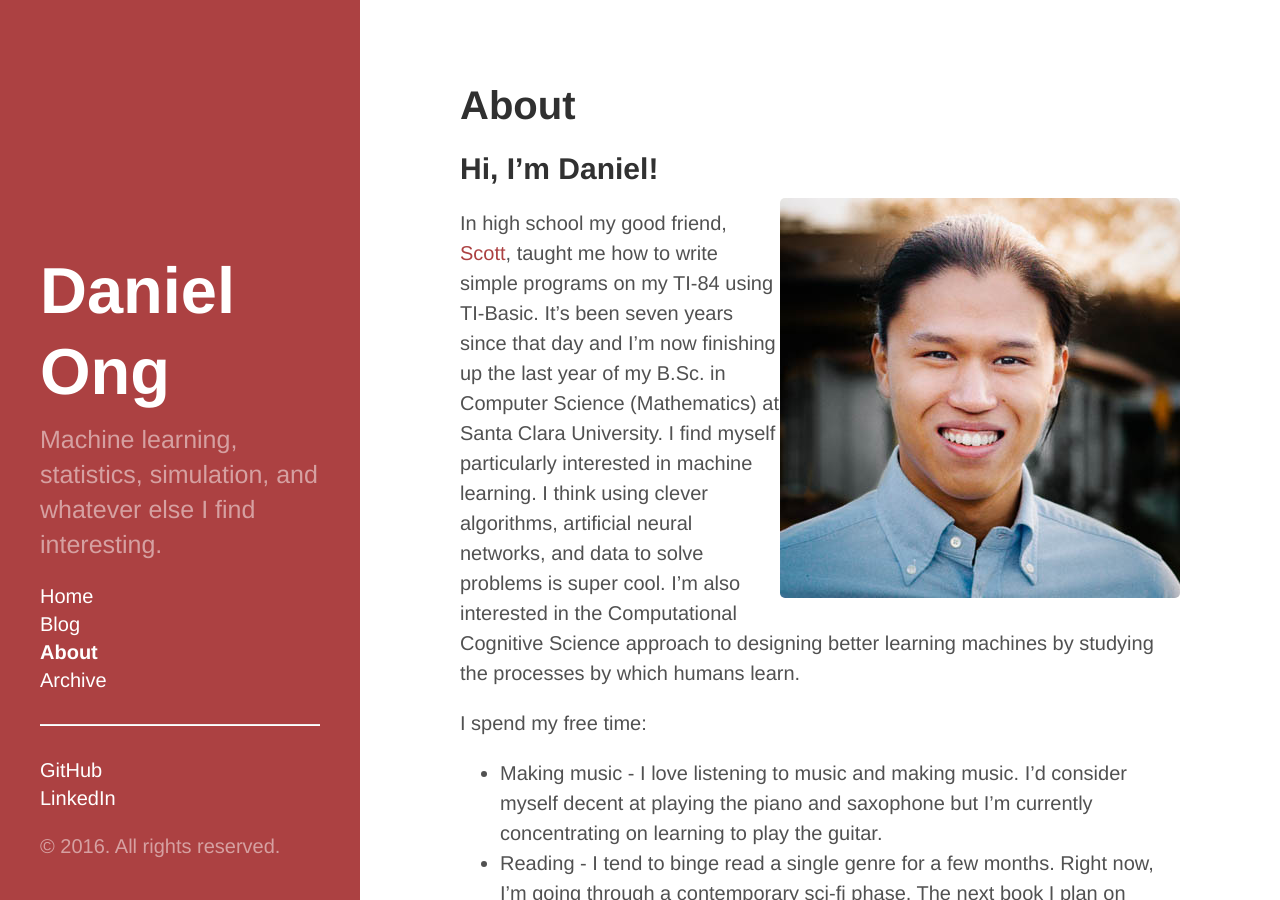
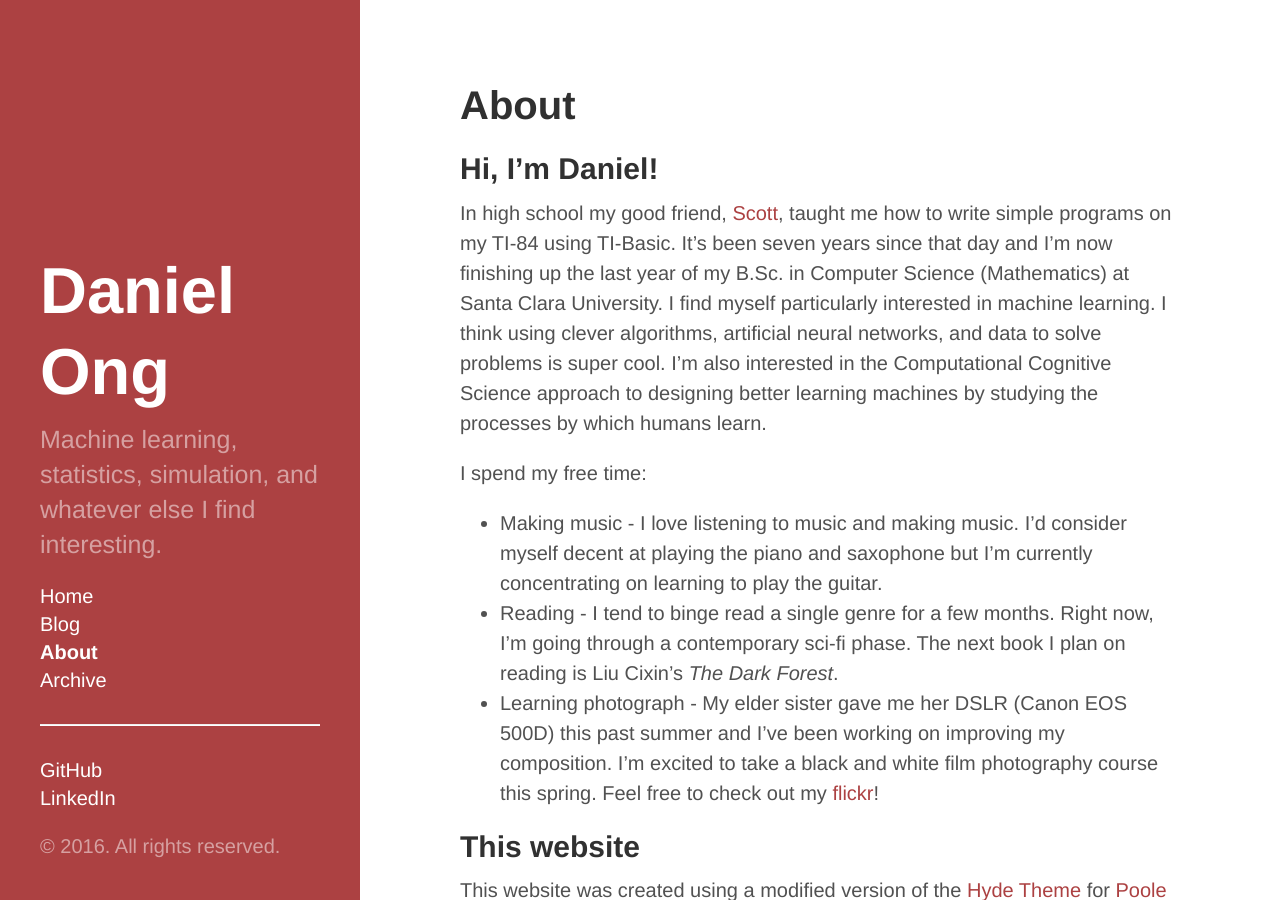
Before and after one commit to danong/danong.github.io, a Jekyll site: the page built from about.md, in a window 1280 px wide and 900 px high. Built offline with Jekyll 4.4.1, drawn with Linux system fonts in a browser that asks for light colours.

Commit message:
Remove profile pic

```diff
--- a/about.md
+++ b/about.md
@@ -4,8 +4,6 @@ title: About
 ---
 
 ## Hi, I'm Daniel!
-
-<img src="/images/profile.jpg" align="right" alt="Profile">
 
 In high school my good friend, [Scott](http://scottswingle.com/), taught me how to write simple programs on my TI-84 using TI-Basic. It's been seven years since that day and I'm now finishing up the last year of my B.Sc. in Computer Science (Mathematics) at Santa Clara University. I find myself particularly interested in machine learning. I think using clever algorithms, artificial neural networks, and data to solve problems is super cool. I'm also interested in the Computational Cognitive Science approach to designing better learning machines by studying the processes by which humans learn.
 
```
